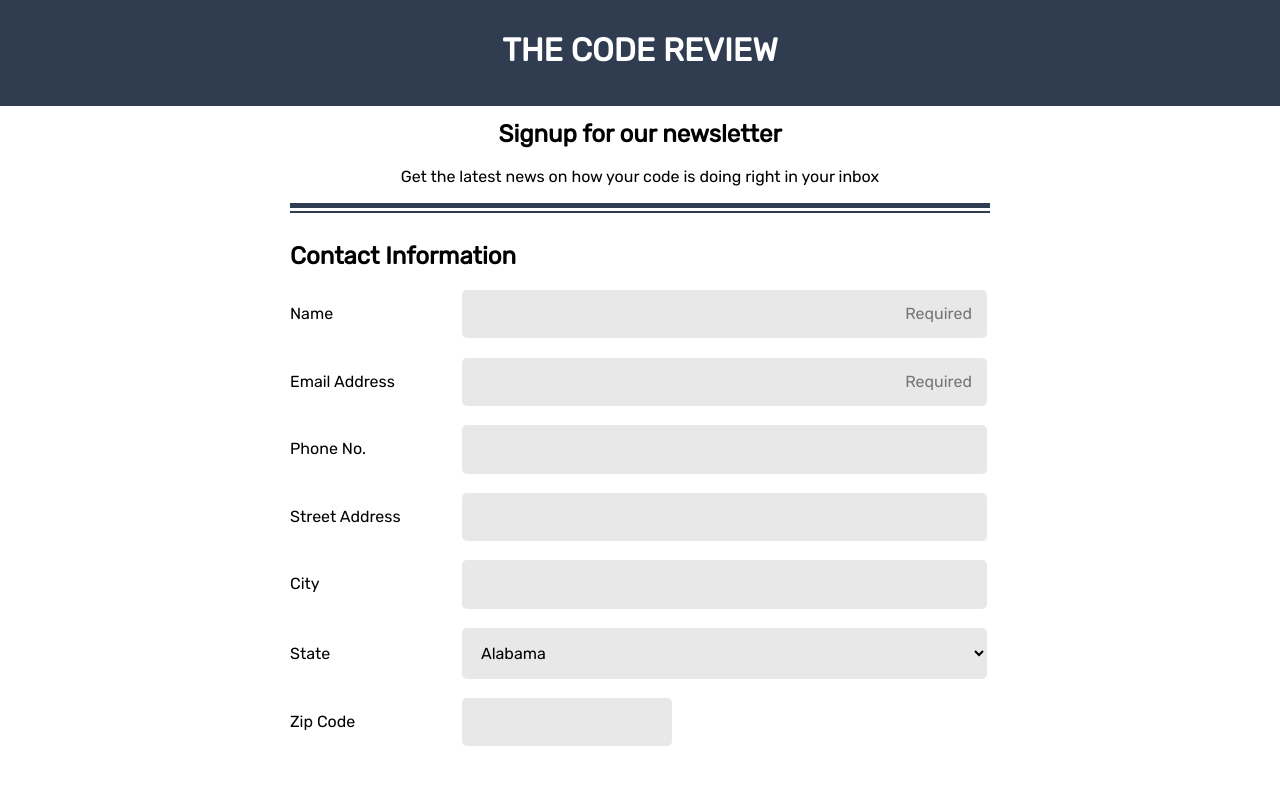
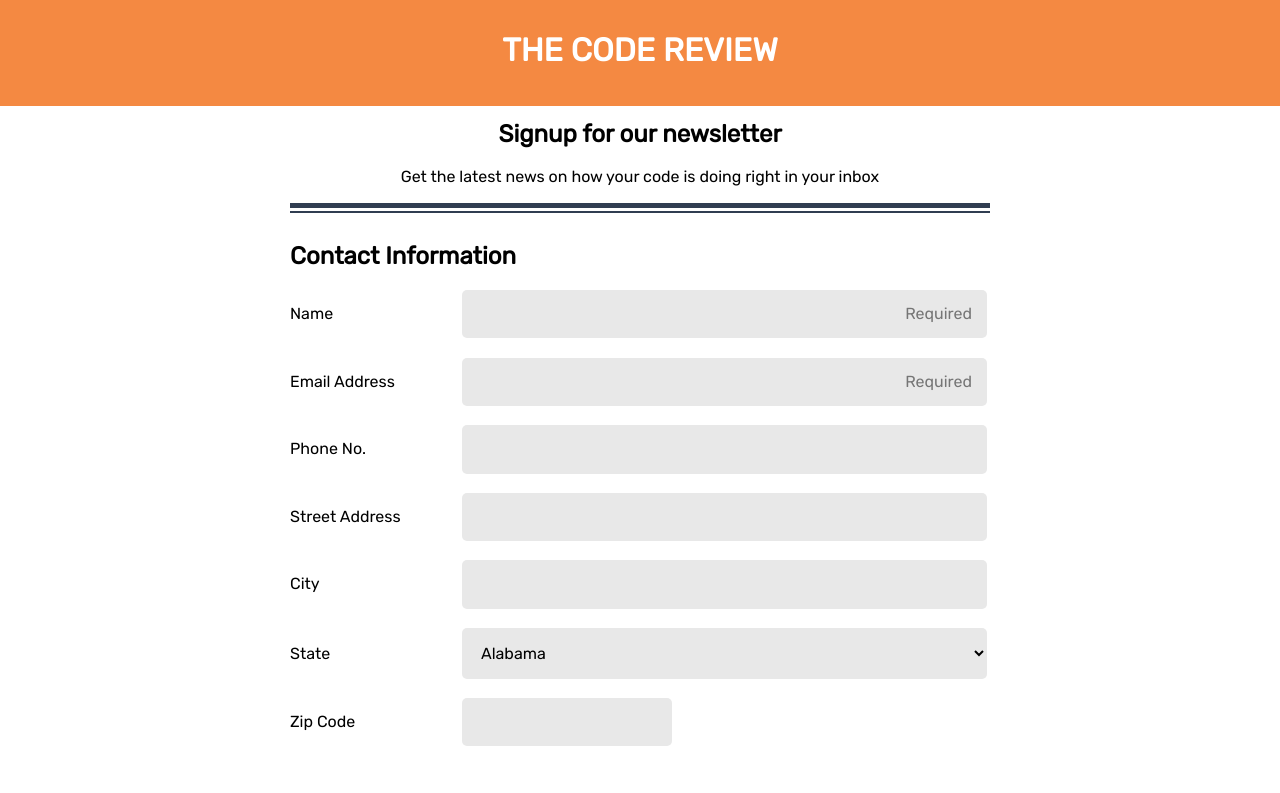
Before and after one commit to JamesWrightDev/Online-Registration-Form---Unit-3, a plain HTML site: page index.html in a window 1280 px wide. Shown: the top 793 px of the page. Drawn offline with Linux system fonts and the light colour scheme.

Commit message:
CHNAGED BG AND FOCUS

```diff
--- a/css/main.css
+++ b/css/main.css
@@ -3,7 +3,7 @@
 }
 
 .bgwrap {
-	background-color: #303d51;
+	background-color: #f48942;
 	height: 105.8px;
 
 }
@@ -24,7 +24,7 @@
 	margin-bottom: 3px;
 }
 h1 {
-	background-color: #303d51;
+	background-color: #f48942;
 	margin: 0;
 	padding: 1em 0;
 	color: white;
@@ -61,6 +61,8 @@ input,select {
 input:focus, select:focus {
 	border: #303d51 solid 2px;
 	outline: none;
+	transition: background-color 0.8s ease-in-out;
+	background-color: #ffbd91;
 
 }
 button {
@@ -80,6 +82,8 @@ button {
 input {
 	text-align: right;
 }
+
+
 /*Checkbox and Radial allignment*/
 
 .v-alignment{
```
